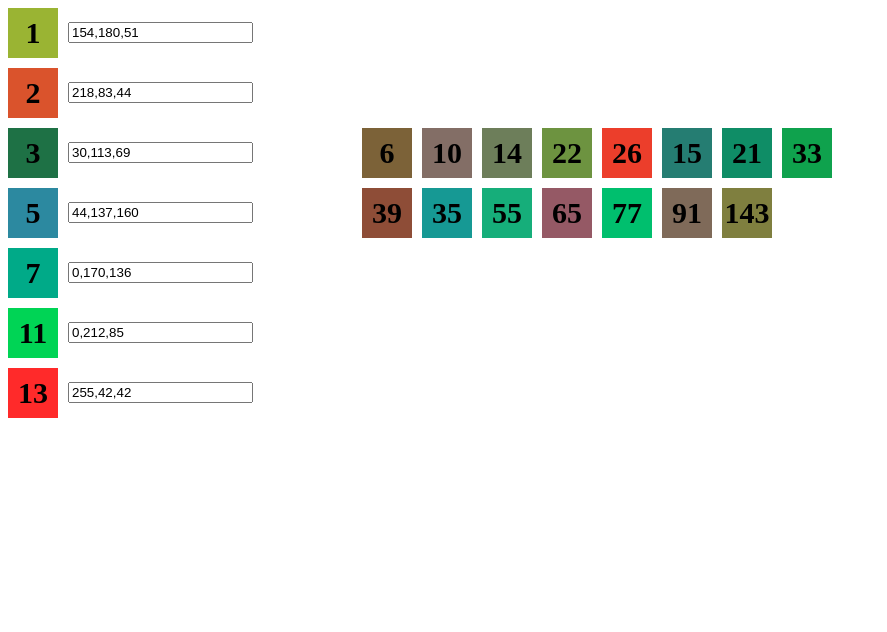
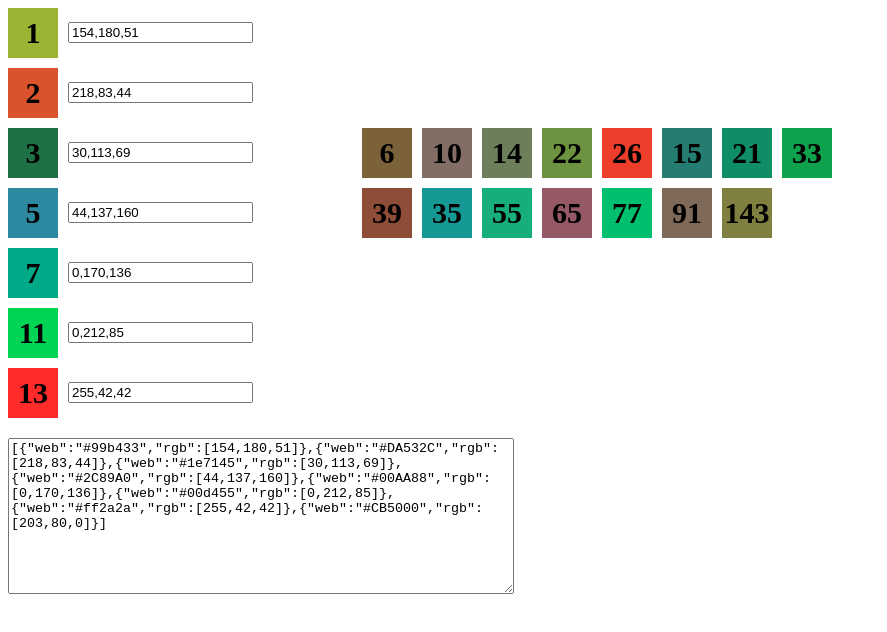
Before and after one commit to kustomzone/Chainumber, a website: page other/colors.html in a window 1280 px wide. Shown: the whole page, without its empty margins (0-887 px from the left). Drawn offline with Linux system fonts and the light colour scheme.

Commit message:
add update

```diff
--- a/other/colors.html
+++ b/other/colors.html
@@ -51,6 +51,11 @@
             line-height: 50px;
         }
 
+        #saveText {
+            margin: 10px 0 0 0;
+            width: 500px;
+            height: 150px;
+        }
     </style>
 </head>
 <body>
@@ -58,6 +63,7 @@
         <div id="prime" class="allPrime"></div>
         <div id="complex" class="allComplex"></div>
     </div>
+    <textarea id="saveText"></textarea>
     <script>
         var colors = [
             {
@@ -116,6 +122,8 @@
         var colorsHtml = document.getElementById('colors');
         var complexHtml = document.getElementById('complex');
         var primeHtml = document.getElementById('prime');
+
+        var saveText = document.getElementById('saveText');
 
         var primeNumbers = [1, 2, 3, 5, 7, 11, 13];
         var primeElements = {};
@@ -197,8 +205,9 @@
 
                 el.element.style.backgroundColor = 'rgb(' + color.join(',') + ')';
             });
+
+            saveText.innerHTML = JSON.stringify(colors);
         }
-
     </script>
 </body>
 </html>
```
